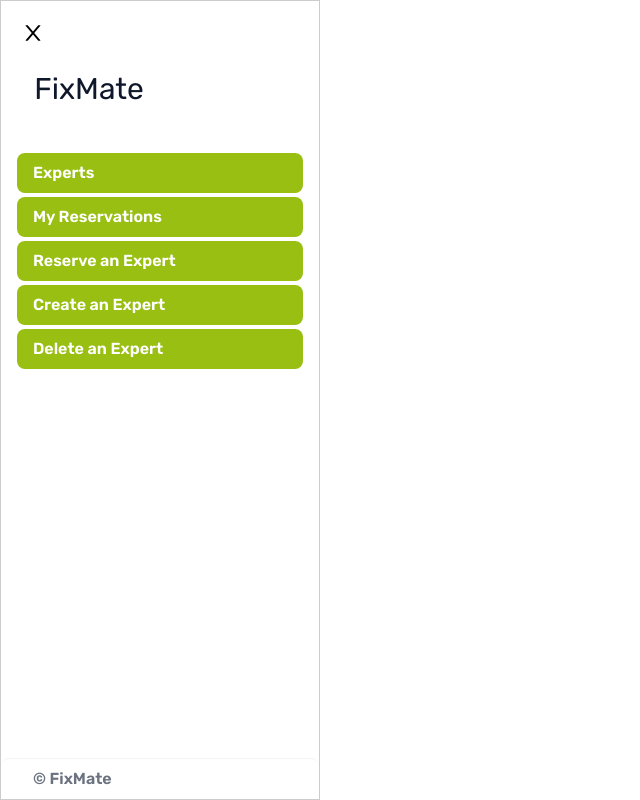
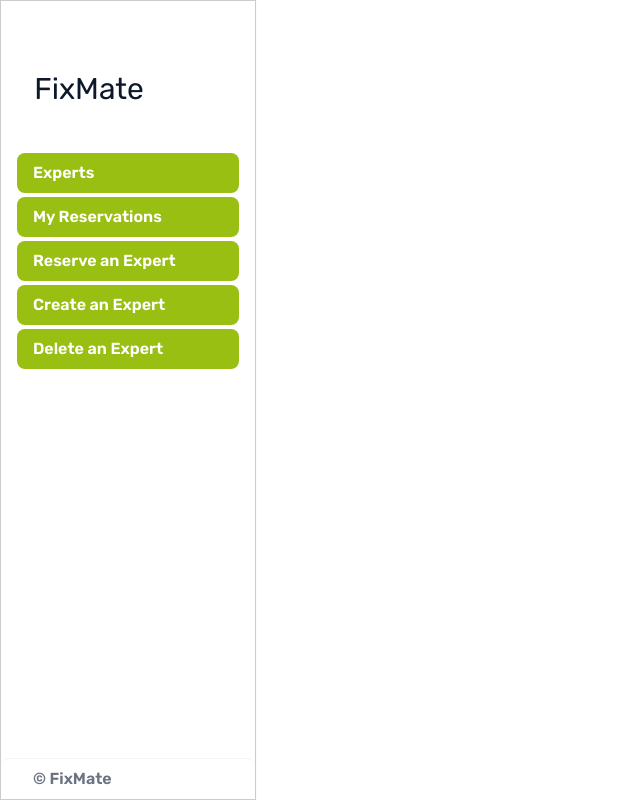
Before and after one commit to anita00001/fix-mate-frontend, a React (Create React App) app: page / in a window 1280 px wide. Shown: the whole page, without its empty margins (0-640 px from the left). Built offline with nearby package versions, Linux system fonts and the light colour scheme.

Commit message:
Refactor the navlinks code to DRY

```diff
--- a/src/components/sideBar.js
+++ b/src/components/sideBar.js
@@ -9,22 +9,30 @@ const Sidebar = () => {
 
   const displayHideNavbar = () => setNavClosed(!navClose);
 
+  const navLinks = [
+    { path: '/', name: 'Experts' },
+    { path: '/', name: 'My Reservations' },
+    { path: '/', name: 'Reserve an Expert' },
+    { path: '/', name: 'Create an Expert' },
+    { path: '/', name: 'Delete an Expert' },
+  ];
+
   return (
     <>
       <button
         type="button"
-        className="closeSidebar"
+        className="closeSidebar sidebarBtn"
         onClick={displayHideNavbar}
       >
         <HiOutlineMenuAlt4 className="text-2xl" />
       </button>
       <div
-        className={`sideBar flex h-screen flex-col absolute justify-between border-r
+        className={`sideBar shadow-sm flex h-screen flex-col absolute justify-between border-r
          ${navClose ? 'bg-white' : 'sideBarHidden'}`}
       >
         <button
           type="button"
-          className="closeSidebar"
+          className="closeSidebar sidebarBtn"
           onClick={displayHideNavbar}
         >
           <AiOutlineClose className="text-2xl" />
@@ -36,39 +44,18 @@ const Sidebar = () => {
           </span>
 
           <nav aria-label="Main Sidebar" className="mt-6 flex flex-col space-y-1">
-            <NavLink
-              to="/"
-              className="flex items-center gap-2 rounded-lg   px-4 py-2 text-gray-500"
-            >
-              <span className="font-semibold">Experts</span>
-            </NavLink>
 
-            <NavLink
-              to="/"
-              className="flex items-center gap-2 rounded-lg px-4 py-2 text-gray-500"
-            >
-              <span className="font-semibold">My Reservations</span>
-            </NavLink>
-
-            <NavLink
-              to="/"
-              className="flex items-center gap-2 rounded-lg px-4 py-2 text-gray-500"
-            >
-              <span className="font-semibold">Reserve an Expert</span>
-            </NavLink>
-            <NavLink
-              to="/"
-              className="flex items-center gap-2 rounded-lg  px-4 py-2 text-gray-500"
-            >
-              <span className="font-semibold">Create an Expert</span>
-            </NavLink>
-
-            <NavLink
-              to="/"
-              className="flex items-center  gap-2 rounded-lg   px-4 py-2 text-gray-500"
-            >
-              <span className="font-semibold">Delete an Expert</span>
-            </NavLink>
+            {
+  navLinks.map((link) => (
+    <NavLink
+      key={link.name}
+      to={link.path}
+      className="flex items-center gap-2 rounded-lg hover:bg-primary hover:text-white cursor-pointer transition px-4 py-2 text-gray-500"
+    >
+      <span className="font-semibold">{link.name}</span>
+    </NavLink>
+  ))
+}
           </nav>
         </div>
 
--- a/src/styles/sideBar.css
+++ b/src/styles/sideBar.css
@@ -32,7 +32,7 @@
     transform: translateX(0);
     left: 0;
     top: 0;
-    width: 25%;
+    width: 20%;
     transition: all 250ms ease-in-out;
   }
 
```
